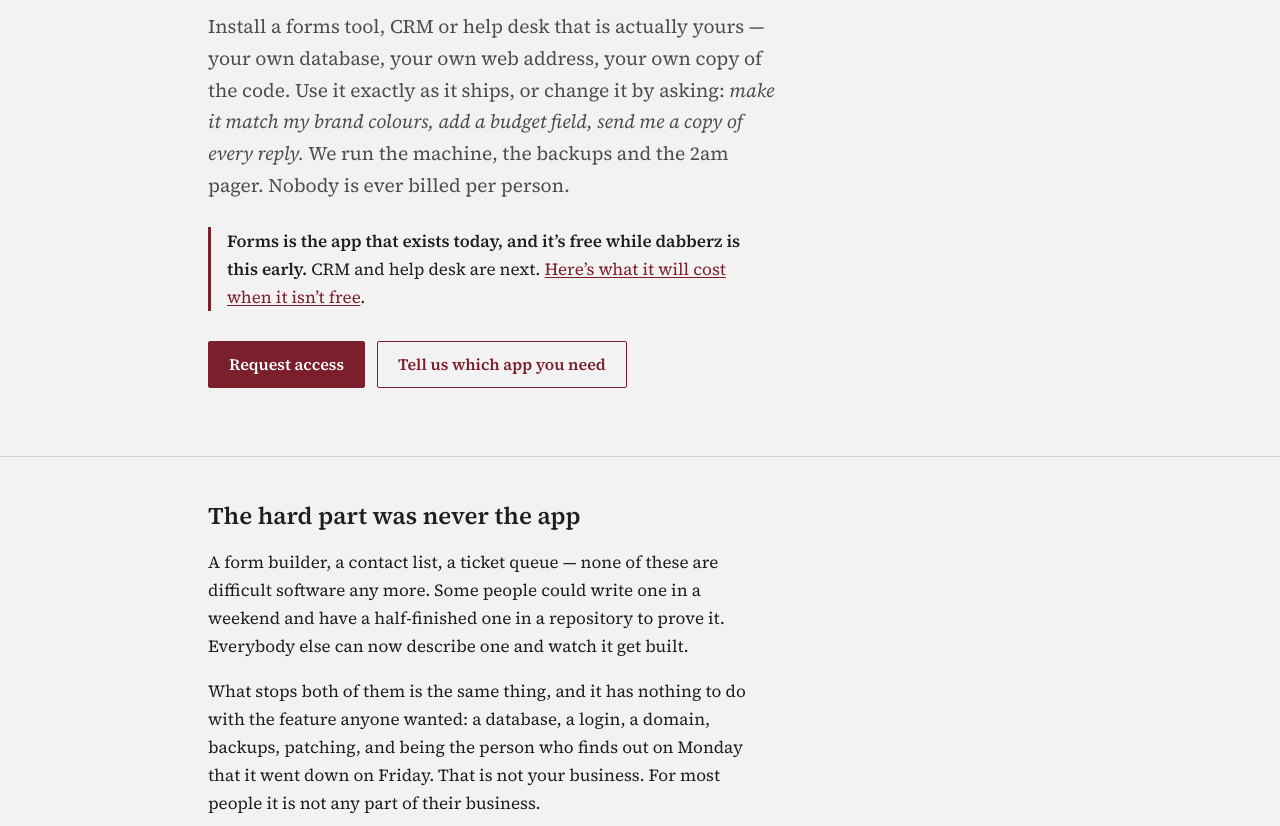
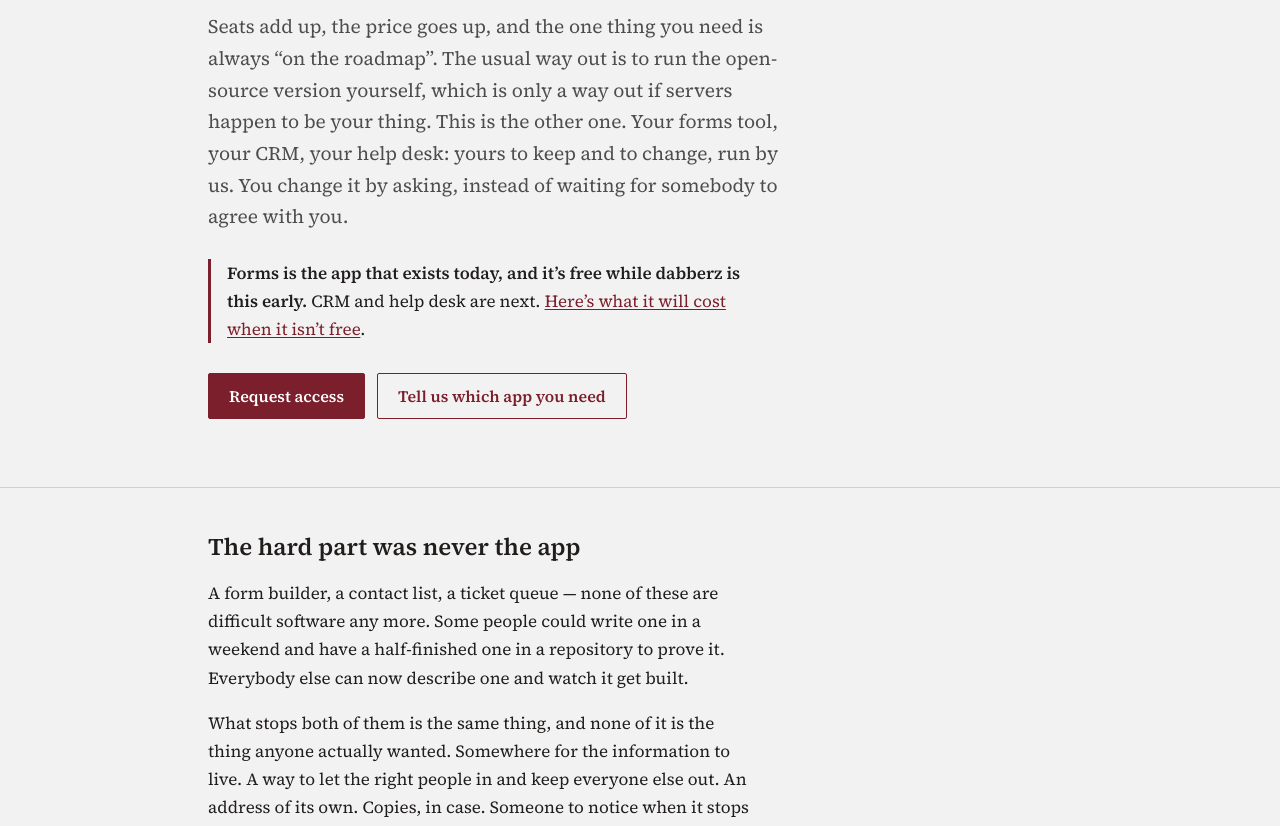
Before and after one commit to dabbers/devex, a plain HTML site: page site/index.html in a window 1280 px wide. Shown: the part 289-1115 px from the top of the page. Drawn offline with Linux system fonts and the light colour scheme.

Commit message:
site: sell the problem, not the parts list
The hero paragraph was an inventory -- your own database, your own web
address, your own copy of the code, the machine, the backups -- which
describes how the thing is built and sells nothing. Replaced with the
pains it exists for: seats add up, the price goes up, the feature you
need is on the roadmap, and the usual escape only works if servers
happen to be your thing.

Drops the 2am pager. It is a developer's idea of a problem, and the
only people who genuinely feel it are international operators running
things around the clock, who are not who this is for. The same list
appeared in the positioning section as jargon -- database, login,
domain, backups, patching -- and is now written as what it costs the
person carrying it: somewhere for the information to live, a way to let
the right people in, someone to notice when it stops working.

Also drops "actually yours", which was doing no work.

Co-Authored-By: Claude Opus 5 <noreply@anthropic.com>
Claude-Session: https://claude.ai/code/session_015NAs4Guk6f8QbCy6rrRRFe

```diff
--- a/site/index.html
+++ b/site/index.html
@@ -20,11 +20,11 @@
 <div class="hero"><div class="wrap">
   <p class="kicker">Business software you own, operated by somebody else</p>
   <h1>Leave SaaS.<br>Don&rsquo;t become IT.</h1>
-  <p class="lede">Install a forms tool, CRM or help desk that is actually yours &mdash;
-  your own database, your own web address, your own copy of the code. Use it exactly as
-  it ships, or change it by asking: <i>make it match my brand colours, add a budget
-  field, send me a copy of every reply.</i> We run the machine, the backups and the 2am
-  pager. Nobody is ever billed per person.</p>
+  <p class="lede">Seats add up, the price goes up, and the one thing you need is always
+  &ldquo;on the roadmap&rdquo;. The usual way out is to run the open-source version
+  yourself, which is only a way out if servers happen to be your thing. This is the other
+  one. Your forms tool, your CRM, your help desk: yours to keep and to change, run by us.
+  You change it by asking, instead of waiting for somebody to agree with you.</p>
   <p class="availability"><b>Forms is the app that exists today, and it&rsquo;s free while
   dabberz is this early.</b> CRM and help desk are next.
   <a href="#cost">Here&rsquo;s what it will cost when it isn&rsquo;t free</a>.</p>
@@ -41,10 +41,11 @@
 software any more. Some people could write one in a weekend and have a half-finished one
 in a repository to prove it. Everybody else can now describe one and watch it get
 built.</p>
-<p>What stops both of them is the same thing, and it has nothing to do with the feature
-anyone wanted: a database, a login, a domain, backups, patching, and being the person who
-finds out on Monday that it went down on Friday. That is not your business. For most
-people it is not any part of their business.</p>
+<p>What stops both of them is the same thing, and none of it is the thing anyone
+actually wanted. Somewhere for the information to live. A way to let the right people in
+and keep everyone else out. An address of its own. Copies, in case. Someone to notice
+when it stops working, and to know what to do about it. None of that is your business,
+and for most people it is not any part of their business.</p>
 <p>So you rent the hosted version instead, and take the bill, the per-seat tax and
 somebody else&rsquo;s roadmap along with it.</p>
 <p>dabberz is the third option. Start from a template with the boring half already solved
```
